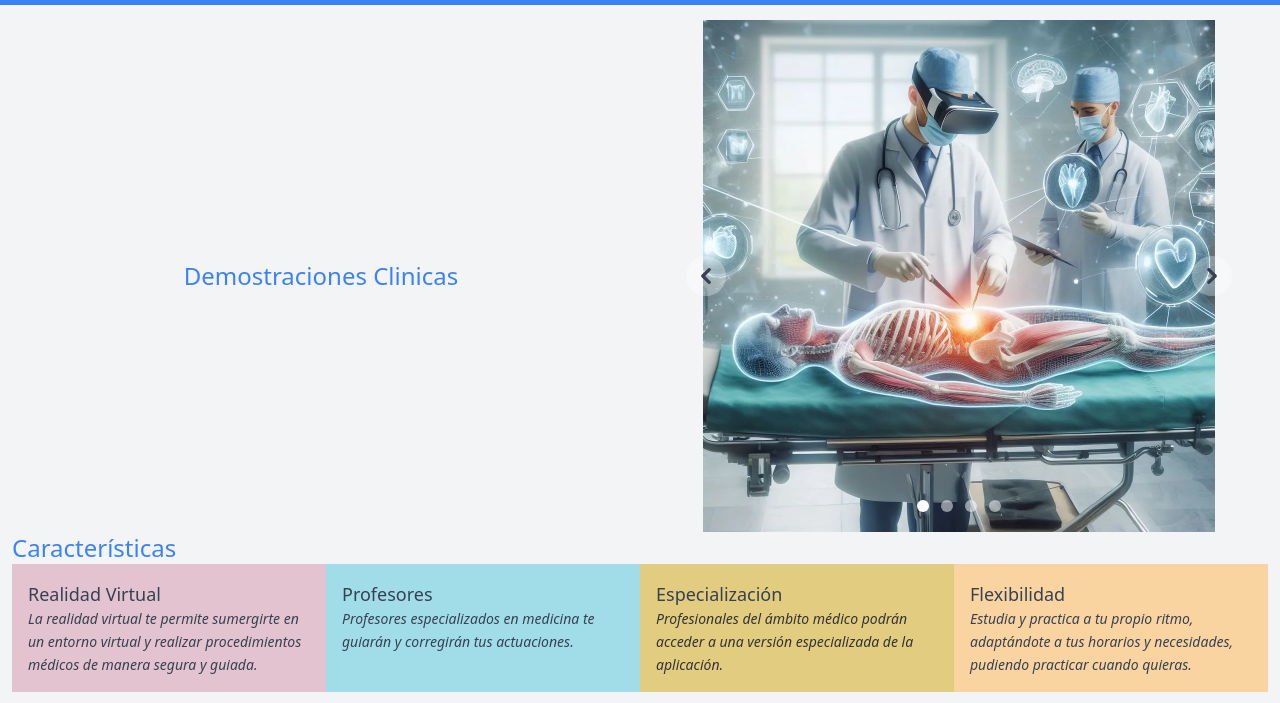
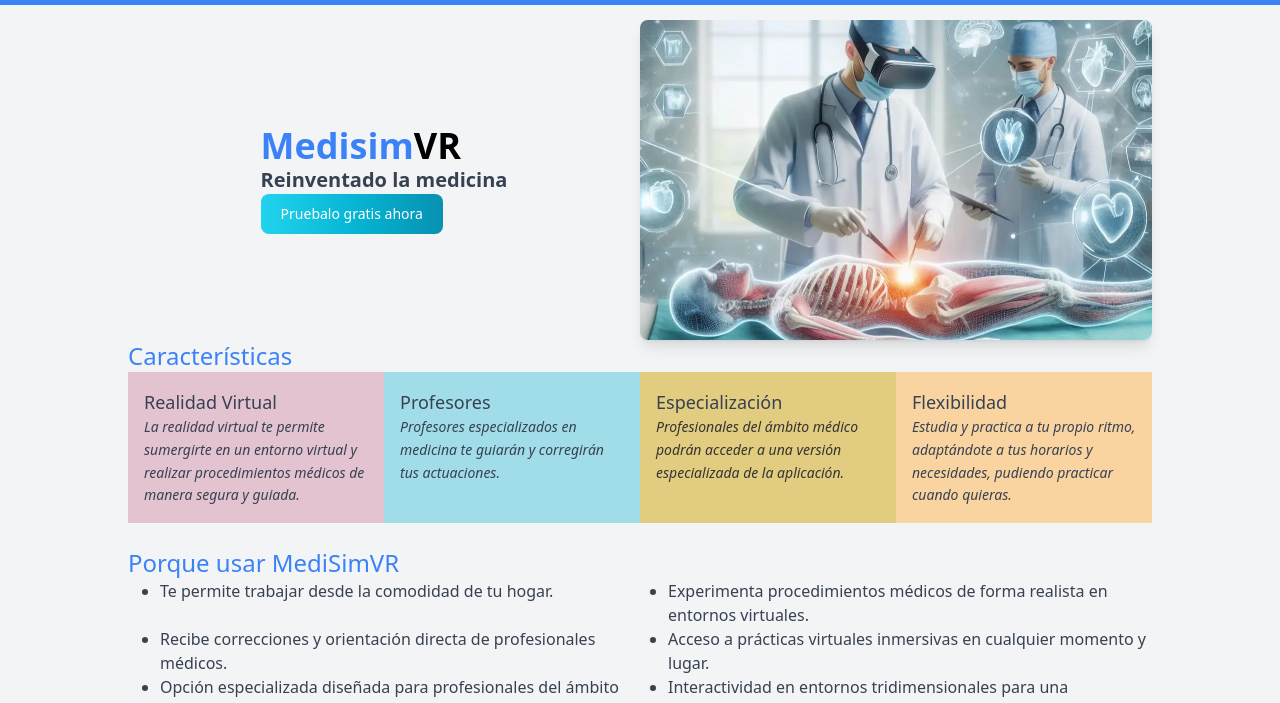
Before and after one commit to Tiiito21/MediSimVr, an Astro site: page / in a window 1280 px wide. Shown: the part 76-779 px from the top of the page. Built offline with nearby package versions, Linux system fonts and the light colour scheme; Astro itself is replaced by a stand-in of ours; what @midudev/tailwind-animations would draw is missing.

Commit message:
More minor changes an additions

```diff
--- a/src/pages/index.astro
+++ b/src/pages/index.astro
@@ -4,10 +4,27 @@ import Carousel from '../components/Carousel.astro';
 ---
 
 <Layout title="MediSim VR">
-	<main class="min-h-screen mt-24 mx-3 flex flex-col">
+	<main class="min-h-screen mt-22 mx-32 flex flex-col">
+
+		<!-- <Carousel/> -->
+
+		<section class="flex mt-24" >
+			<div class="w-3/4 flex flex-col justify-center items-center">
+				<span>
+					<h2 class="font-extrabold text-4xl text-blue-500 ">Medisim<strong class="text-black">VR</strong></h2>
+					<p class="text-xl font-semibold text-gray-700">Reinventado la medicina</p>
+					<button type="button" class="text-white bg-gradient-to-r from-cyan-400 via-cyan-500 to-cyan-600
+						hover:bg-gradient-to-br focus:ring-4 focus:outline-none focus:ring-cyan-300 dark:focus:ring-cyan-800 font-medium rounded-lg
+						text-sm px-5 py-2.5 text-center"
+					>
+						Pruebalo gratis ahora
+					</button>
+				</span>
 
 
-		<Carousel/>
+			</div>
+			<img src="/UsoBanner.webp" alt="MediSim VR" class="w-1/2 h-1/2 rounded-lg   shadow-lg">
+		</section>
 
 
 		<section id="characteristics">
--- /dev/null
+++ b/src/pages/landing.astro
@@ -0,0 +1,22 @@
+---
+  import Layout from '../layouts/Layout.astro'
+---
+
+
+
+<!--
+  Recuerda que la paleta de colores es:
+  Fondo Principal: bg-gray-100
+  Encabezado y Pie de Página: bg-gray-800, text-white
+  Títulos Principales: text-blue-500
+  Texto Principal: text-gray-700
+  Botones Normales: bg-blue-500, text-white
+  Botones de Enlace o Acción: bg-green-500, text-white
+  Colores de Foco/Hover: bg-blue-700, bg-green-700 (para resaltar al pasar el ratón)
+-->
+
+<Layout>
+  <div class="">
+
+  </div>
+</Layout>
```
Also changed, not shown: public/UsoBanner.jpg (added), public/UsoBanner.webp (added), src/layouts/Layout.astro (line endings or trailing spaces).
